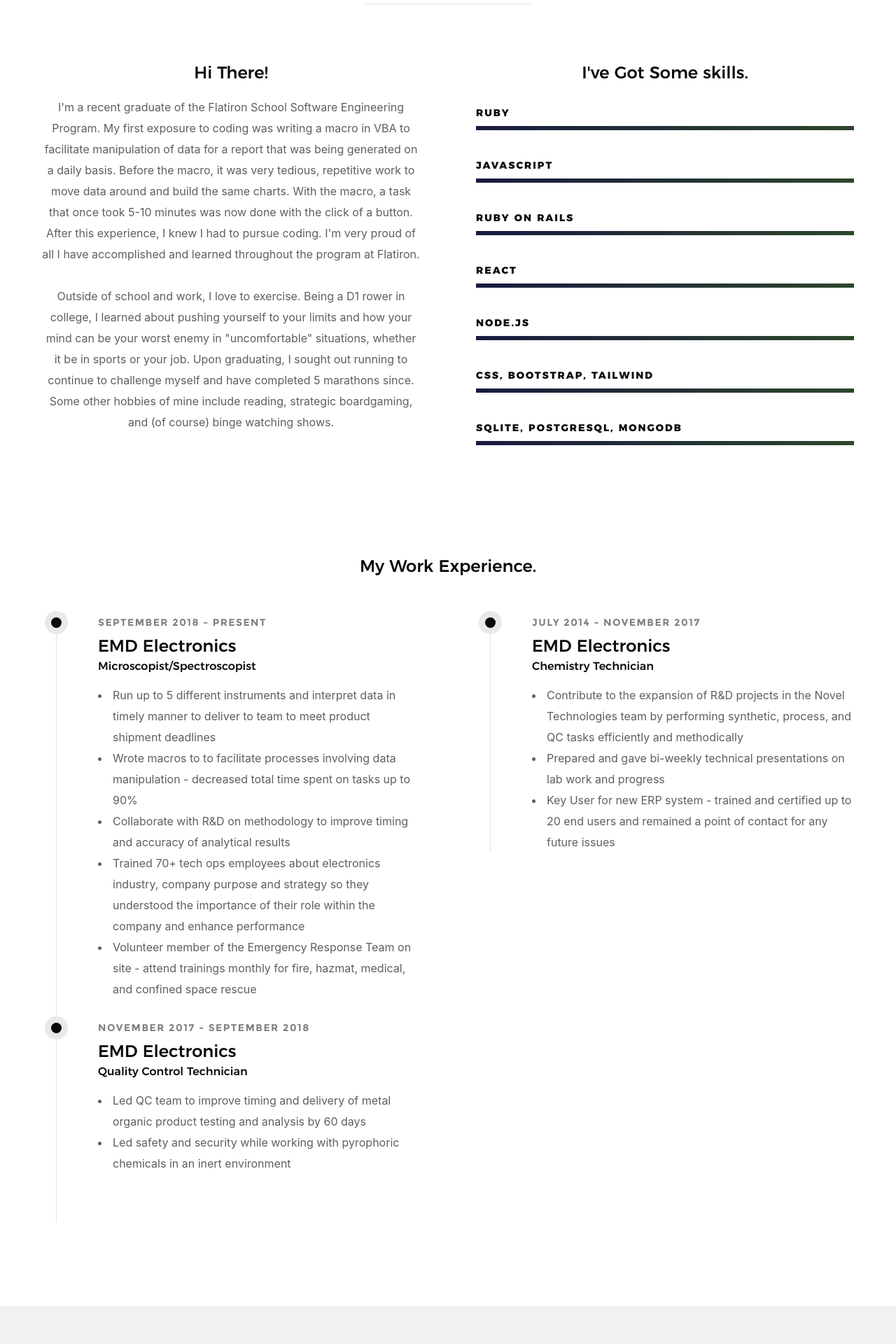
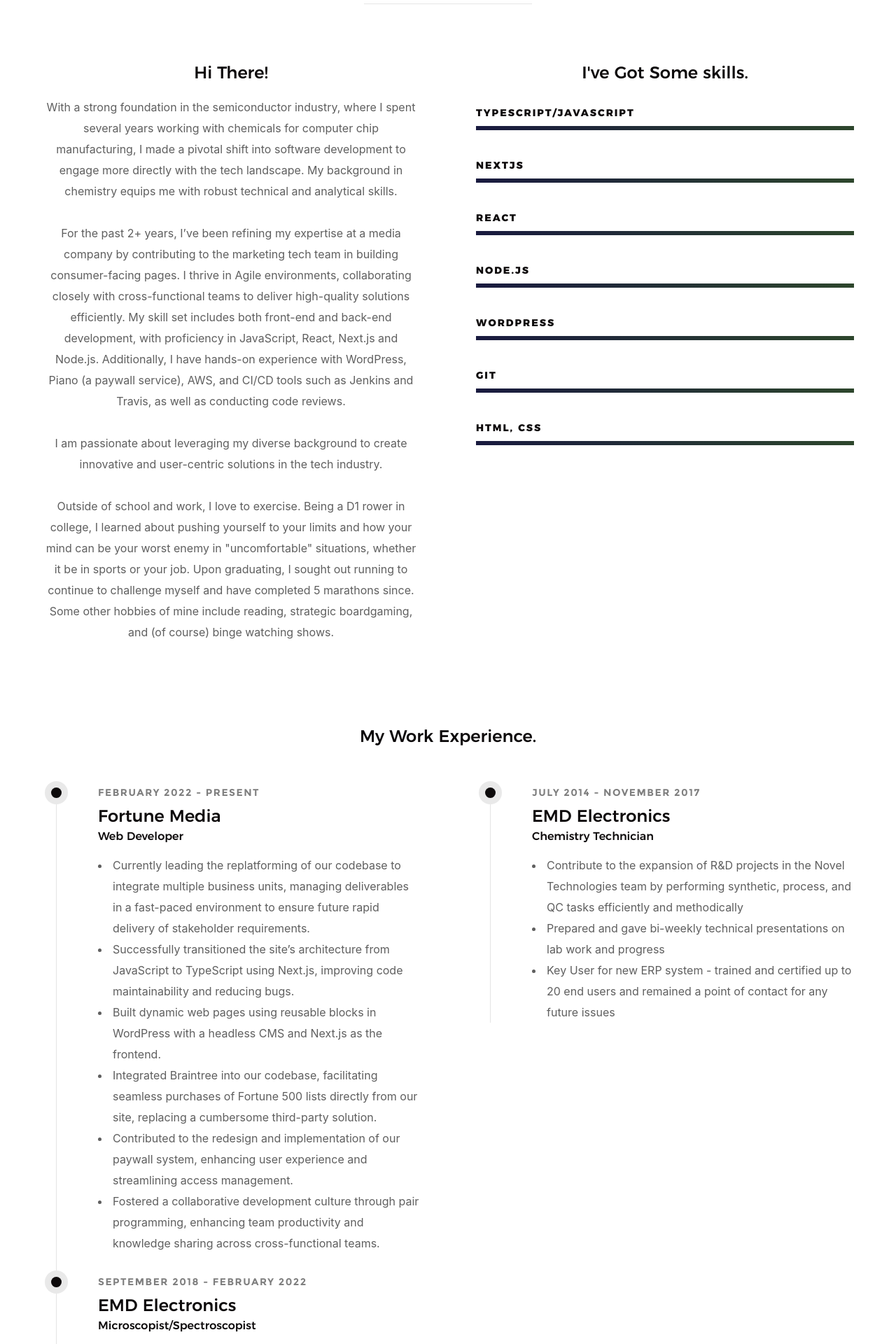
Before and after one commit to abaydar/amanda_baydar_portfolio, a React (Create React App) app: page / in a window 1280 px wide. Shown: the part 1240-3160 px from the top of the page at 70% size. Built offline with nearby package versions, Linux system fonts and the light colour scheme.

Commit message:
Update about.js

```diff
--- a/src/components/about/about.js
+++ b/src/components/about/about.js
@@ -13,7 +13,11 @@
   <div className="row about-content">
     <div className="col-six tab-full left">
       <h3>Hi There!</h3>
-      <p>I'm a recent graduate of the Flatiron School Software Engineering Program.  My first exposure to coding was writing a macro in VBA to facilitate manipulation of data for a report that was being generated on a daily basis.  Before the macro, it was very tedious, repetitive work to move data around and build the same charts.  With the macro, a task that once took 5-10 minutes was now done with the click of a button.  After this experience, I knew I had to pursue coding.  I'm very proud of all I have accomplished and learned throughout the program at Flatiron.</p>
+      <p>With a strong foundation in the semiconductor industry, where I spent several years working with chemicals for computer chip manufacturing, I made a pivotal shift into software development to engage more directly with the tech landscape. My background in chemistry equips me with robust technical and analytical skills.</p>
+
+      <p>For the past 2+ years, I’ve been refining my expertise at a media company by contributing to the marketing tech team in building consumer-facing pages.  I thrive in Agile environments, collaborating closely with cross-functional teams to deliver high-quality solutions efficiently. My skill set includes both front-end and back-end development, with proficiency in JavaScript, React, Next.js and Node.js. Additionally, I have hands-on experience with WordPress, Piano (a paywall service), AWS, and CI/CD tools such as Jenkins and Travis, as well as conducting code reviews.</p>
+
+      <p>I am passionate about leveraging my diverse background to create innovative and user-centric solutions in the tech industry.</p>
       <p>
         Outside of school and work, I love to exercise.  Being a D1 rower in college, I learned about pushing yourself to your limits and how your mind can be your worst enemy in "uncomfortable" situations, whether it be in sports or your job.  Upon graduating, I sought out running to continue to challenge myself and have completed 5 marathons since.  Some other hobbies of mine include reading, strategic boardgaming, and (of course) binge watching shows.
       </p>
@@ -23,15 +27,11 @@
       <ul className="skill-bars">
         <li>
           <div className="progress percent100"></div>
-          <strong>Ruby</strong>
+          <strong>TypeScript/JavaScript</strong>
         </li>
         <li>
           <div className="progress percent100"></div>
-          <strong>JavaScript</strong>
-        </li>
-        <li>
-          <div className="progress percent100"></div>
-          <strong>Ruby on Rails</strong>
+          <strong>NextJS</strong>
         </li>
         <li>
           <div className="progress percent100"></div>
@@ -43,11 +43,15 @@
         </li>
         <li>
           <div className="progress percent100"></div>
-          <strong>CSS, bootstrap, tailwind</strong>
+          <strong>Wordpress</strong>
         </li>
         <li>
           <div className="progress percent100"></div>
-          <strong>SQLite, PostgreSQL, MongoDB</strong>
+          <strong>Git</strong>
+        </li>
+        <li>
+          <div className="progress percent100"></div>
+          <strong>HTML, CSS</strong>
         </li>
       </ul>
     </div>
@@ -58,17 +62,47 @@
     </div>
     <div className="col-six tab-full left">
       <div className="timeline">
+      <div className="timeline__block">
+          <div className="timeline__bullet" />
+          <div className="timeline__header">
+
+            <p className="timeline__timeframe">February 2022 - present</p>
+            <h3>Fortune Media</h3>
+            <h5>Web Developer</h5>
+          </div>
+          <div className="timeline__desc">
+            <ul>
+              <li>
+              Currently leading the replatforming of our codebase to integrate multiple business units, managing deliverables in a fast-paced environment to ensure future rapid delivery of stakeholder requirements.              </li>
+              <li>
+              Successfully transitioned the site’s architecture from JavaScript to TypeScript using Next.js, improving code maintainability and reducing bugs.              </li>
+              <li>
+              Built dynamic web pages using reusable blocks in WordPress with a headless CMS and Next.js as the frontend.              </li>
+              <li>
+              Integrated Braintree into our codebase, facilitating seamless purchases of Fortune 500 lists directly from our site, replacing a cumbersome third-party solution.
+              </li>
+              <li>
+              Contributed to the redesign and implementation of our paywall system, enhancing user experience and streamlining access management.
+              </li>
+              <li>
+              Fostered a collaborative development culture through pair programming, enhancing team productivity and knowledge sharing across cross-functional teams.
+              </li>
+            </ul>
+          </div>
+        </div>
+
         <div className="timeline__block">
           <div className="timeline__bullet" />
           <div className="timeline__header">
-            <p className="timeline__timeframe">September 2018 - Present</p>
+
+            <p className="timeline__timeframe">September 2018 - February 2022</p>
             <h3>EMD Electronics</h3>
             <h5>Microscopist/Spectroscopist</h5>
           </div>
           <div className="timeline__desc">
             <ul>
               <li>
-                Run up to 5 different instruments and interpret data in timely manner to deliver to team to meet product shipment deadlines
+              Run up to 5 different instruments and interpret data in timely manner to deliver to team to meet product shipment deadlines
               </li>
               <li>
               Wrote macros to to facilitate processes involving data manipulation - decreased total time spent on tasks up to 90%
```
